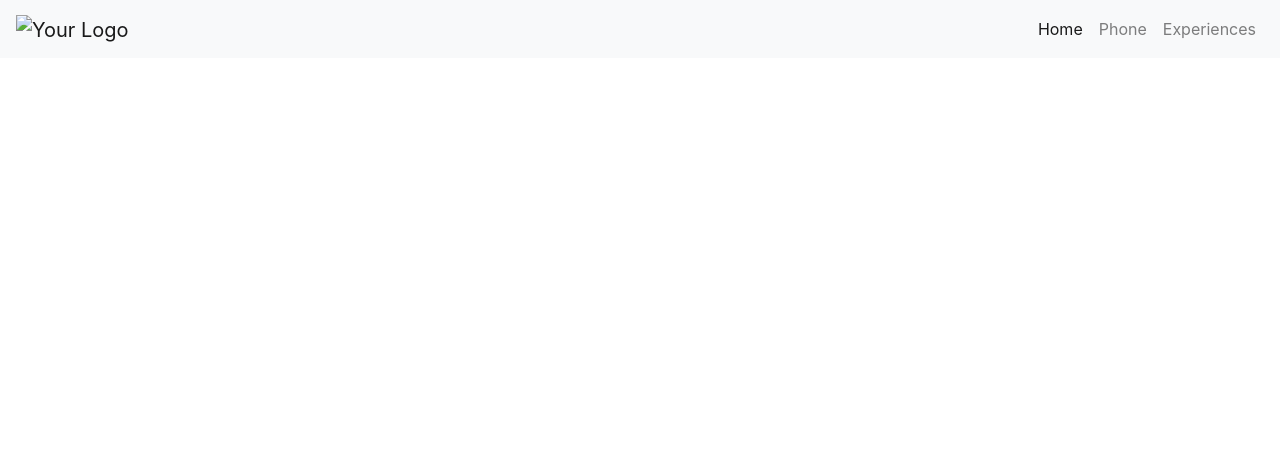
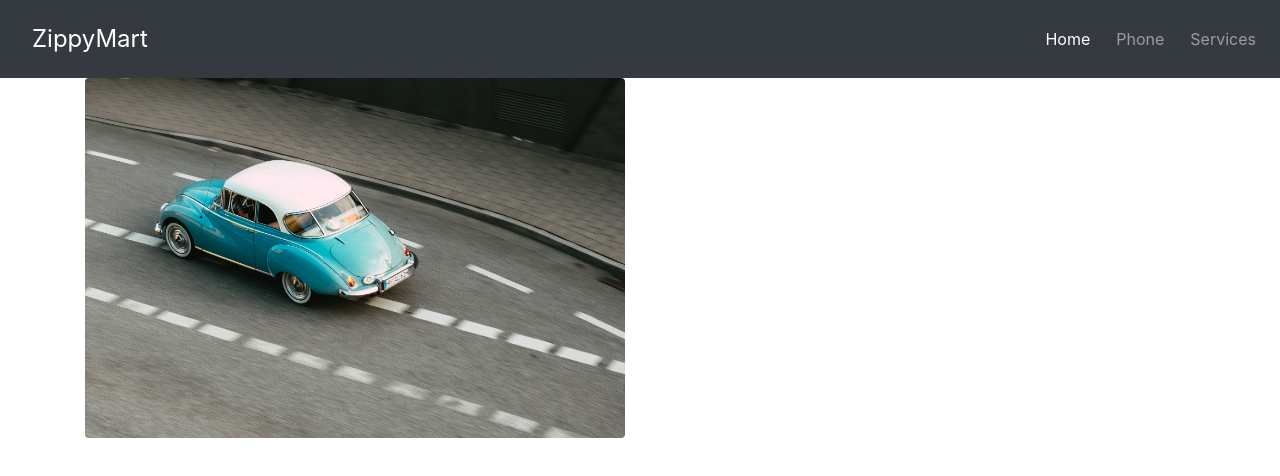
Before and after one commit to joeltmathew857/Ecom-ShopSphere, a plain HTML site: page index.html in a window 1280 px wide. Drawn offline with nearby package versions, Linux system fonts and the light colour scheme.

Commit message:
add image

```diff
--- a/index.html
+++ b/index.html
@@ -10,12 +10,24 @@
       rel="stylesheet"
       href="https://maxcdn.bootstrapcdn.com/bootstrap/4.0.0/css/bootstrap.min.css"
     />
-    <title>Your Website</title>
+    <link
+      rel="stylesheet"
+      href="https://cdnjs.cloudflare.com/ajax/libs/font-awesome/6.5.1/css/all.min.css"
+      integrity="sha512-DTOQO9RWCH3ppGqcWaEA1BIZOC6xxalwEsw9c2QQeAIftl+Vegovlnee1c9QX4TctnWMn13TZye+giMm8e2LwA=="
+      crossorigin="anonymous"
+      referrerpolicy="no-referrer"
+    />
+    <title>ZippyMart</title>
   </head>
   <body>
-    <nav class="navbar navbar-expand-lg navbar-light bg-light">
+    <nav class="navbar navbar-expand-lg navbar-dark bg-dark">
       <a class="navbar-brand" href="#">
-        <img src="your-logo.png" alt="Your Logo" height="30" />
+        <div
+          class="color_11 wixui-rich-text__text nav-link ml-8"
+          style="font-size: 1.5rem; color: white"
+        >
+          ZippyMart
+        </div>
       </a>
 
       <button
@@ -33,20 +45,30 @@
       <div class="collapse navbar-collapse justify-content-end" id="navbarNav">
         <ul class="navbar-nav">
           <li class="nav-item active">
-            <a class="nav-link" href="#"
-              >Home <span class="sr-only">(current)</span></a
-            >
+            <a class="nav-link" href="#">Home </a>
           </li>
           <li class="nav-item">
-            <a class="nav-link" href="#">Phone</a>
+            <a class="nav-link" href="#" style="margin-left: 10px">Phone</a>
           </li>
           <li class="nav-item">
-            <a class="nav-link" href="#">Experiences</a>
+            <a class="nav-link" href="#" style="margin-left: 10px">Services</a>
           </li>
         </ul>
       </div>
     </nav>
-
+    <section>
+      <div class="container">
+        <div class="row">
+          <div class="col-md-6">
+            <img
+              src="/Images/pexels-felix-haumann-10144302.jpg"
+              alt=""
+              class="img-fluid rounded"
+            />
+          </div>
+        </div>
+      </div>
+    </section>
     <!-- Your content goes here -->
 
     <script src="https://code.jquery.com/jquery-3.2.1.slim.min.js"></script>
```
Also changed, not shown: Images/pexels-felix-haumann-10144302.jpg (added).
